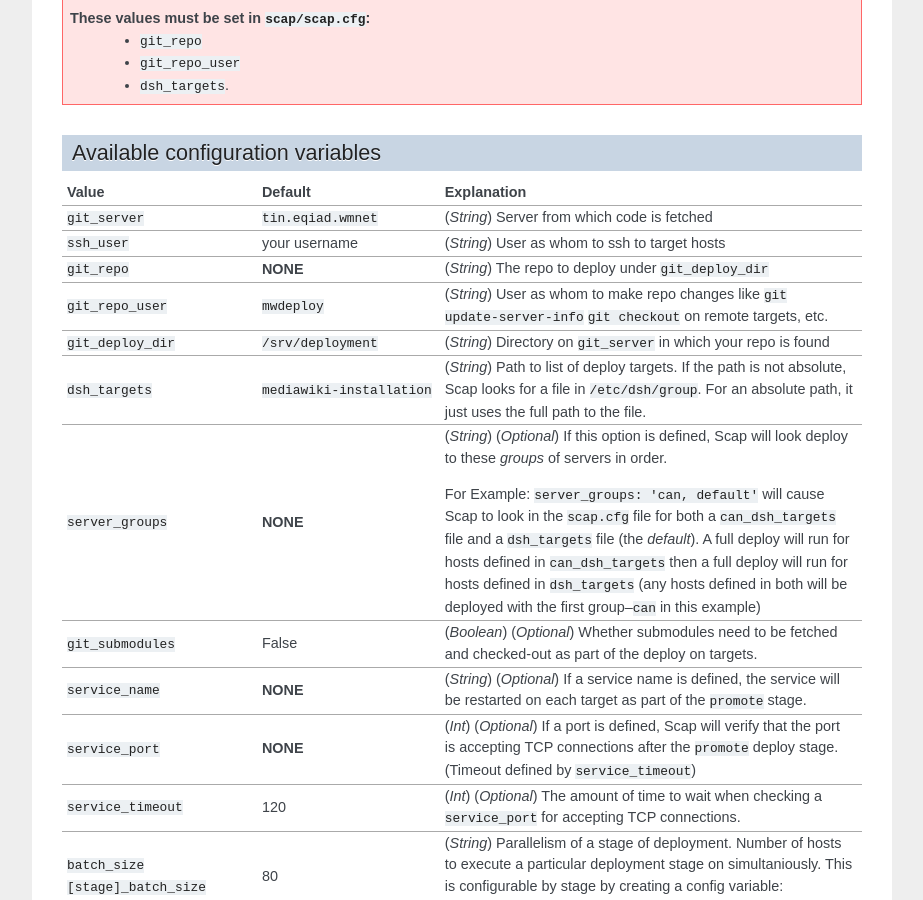
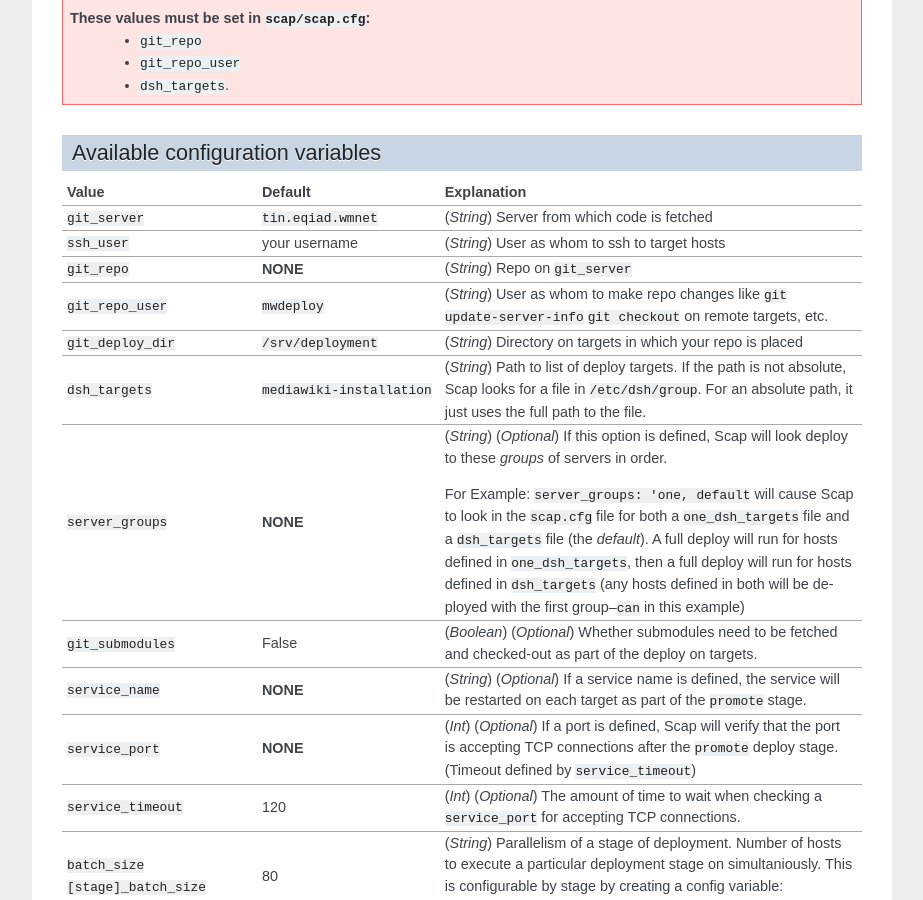
Before and after one commit to wikimedia/mediawiki-tools-scap, a Sphinx documentation site: the page built from docs/scap3/repo_config.rst, in a window 1280 px wide and 900 px high, scrolled down 501 px. Shown: the whole window, without its empty margins (198-1121 px from the left). Built offline with Sphinx 7.4.7, drawn with Linux system fonts in a browser that asks for light colours.

Commit message:
Begin to remove `git_deploy_dir` assumptions
Summary:
We don't want to enforce a directory structure where
`config['git_deploy_dir']` has to be the root of all deploy-type
applications. For one thing, since `/srv/deployment` on beta is actually
`/mnt/srv/deployment` the `deploy` command blows up. We want to enforce
`git_deploy_dir` on targets, but not on hosts.

This attempts to remove that assumption for both `deploy-log` and `deploy`
while still keeping it as a strict requirement for `deploy-local`.

In the docs the items, `git_deploy_dir` and `git_repo` were updated. I
think that this giant table, while it looks nice in its final state, is
going to create some painful diffs every time we touch it.

Bug: T116207
Change-Id: Ib209cc87e1f2a7ffbdbf67ec985975b99ea7c45c

Test Plan:
1. Make sure that normal deploy works
2. Try deploy from deployment-bastion

Reviewers: mmodell, dduvall, demon, #release-engineering-team, mobrovac

Reviewed By: mobrovac

Maniphest Tasks: T116207

Differential Revision: https://phabricator.wikimedia.org/D58

```diff
--- a/docs/scap3/repo_config.rst
+++ b/docs/scap3/repo_config.rst
@@ -34,123 +34,124 @@
 
 Available configuration variables
 ~~~~~~~~~~~~~~~~~~~~~~~~~~~~~~~~~
-+-----------------------------+----------------------------+------------------------------------+
-| Value                       | Default                    | Explanation                        |
-+=============================+============================+====================================+
-|  ``git_server``             | ``tin.eqiad.wmnet``        | (*String*) Server from             |
-|                             |                            | which code is fetched              |
-+-----------------------------+----------------------------+------------------------------------+
-|  ``ssh_user``               | your username              | (*String*) User as whom            |
-|                             |                            | to ssh to target hosts             |
-+-----------------------------+----------------------------+------------------------------------+
-|  ``git_repo``               | **NONE**                   | (*String*) The repo to             |
-|                             |                            | deploy under                       |
-|                             |                            | ``git_deploy_dir``                 |
-+-----------------------------+----------------------------+------------------------------------+
-| ``git_repo_user``           | ``mwdeploy``               | (*String*) User as whom            |
-|                             |                            | to make repo changes               |
-|                             |                            | like ``git update-server-info``    |
-|                             |                            | ``git checkout`` on remote         |
-|                             |                            | targets, etc.                      |
-+-----------------------------+----------------------------+------------------------------------+
-| ``git_deploy_dir``          | ``/srv/deployment``        | (*String*) Directory on            |
-|                             |                            | ``git_server`` in which            |
-|                             |                            | your repo is found                 |
-+-----------------------------+----------------------------+------------------------------------+
-| ``dsh_targets``             | ``mediawiki-installation`` | (*String*) Path to list            |
-|                             |                            | of deploy targets. If              |
-|                             |                            | the path is not absolute,          |
-|                             |                            | Scap looks for a file in           |
-|                             |                            | ``/etc/dsh/group``. For            |
-|                             |                            | an absolute path, it just          |
-|                             |                            | uses the full path to              |
-|                             |                            | the file.                          |
-+-----------------------------+----------------------------+------------------------------------+
-| ``server_groups``           | **NONE**                   | (*String*) (*Optional*)            |
-|                             |                            | If this option is defined,         |
-|                             |                            | Scap will look deploy to           |
-|                             |                            | these *groups* of servers in order.|
-|                             |                            |                                    |
-|                             |                            | For Example:                       |
-|                             |                            | ``server_groups: 'can, default'``  |
-|                             |                            | will cause Scap to look in         |
-|                             |                            | the ``scap.cfg`` file for          |
-|                             |                            | both a ``can_dsh_targets``         |
-|                             |                            | file and a ``dsh_targets``         |
-|                             |                            | file (the `default`). A full       |
-|                             |                            | deploy will run for hosts          |
-|                             |                            | defined in ``can_dsh_targets``     |
-|                             |                            | then a full deploy                 |
-|                             |                            | will run for hosts defined         |
-|                             |                            | in ``dsh_targets``                 |
-|                             |                            | (any hosts defined in both         |
-|                             |                            | will be deployed with the          |
-|                             |                            | first group--``can``               |
-|                             |                            | in this example)                   |
-+-----------------------------+----------------------------+------------------------------------+
-| ``git_submodules``          | False                      | (*Boolean*) (*Optional*)           |
-|                             |                            | Whether submodules need            |
-|                             |                            | to be fetched and                  |
-|                             |                            | checked-out as part of             |
-|                             |                            | the deploy on targets.             |
-+-----------------------------+----------------------------+------------------------------------+
-| ``service_name``            | **NONE**                   | (*String*) (*Optional*)            |
-|                             |                            | If a service name is               |
-|                             |                            | defined, the service               |
-|                             |                            | will be restarted on               |
-|                             |                            | each target as part                |
-|                             |                            | of the ``promote``                 |
-|                             |                            | stage.                             |
-+-----------------------------+----------------------------+------------------------------------+
-| ``service_port``            | **NONE**                   | (*Int*) (*Optional*)               |
-|                             |                            | If a port is defined,              |
-|                             |                            | Scap will verify that              |
-|                             |                            | the port is accepting TCP          |
-|                             |                            | connections after the              |
-|                             |                            | ``promote`` deploy stage.          |
-|                             |                            | (Timeout defined by                |
-|                             |                            | ``service_timeout``)               |
-+-----------------------------+----------------------------+------------------------------------+
-| ``service_timeout``         | 120                        | (*Int*) (*Optional*) The           |
-|                             |                            | amount of time to wait             |
-|                             |                            | when checking a                    |
-|                             |                            | ``service_port``                   |
-|                             |                            | for accepting TCP                  |
-|                             |                            | connections.                       |
-+-----------------------------+----------------------------+------------------------------------+
-| ``batch_size``              | 80                         | (*String*) Parallelism             |
-| ``[stage]_batch_size``      |                            | of a stage of deployment.          |
-|                             |                            | Number of hosts to                 |
-|                             |                            | execute a particular               |
-|                             |                            | deployment stage on                |
-|                             |                            | simultaniously. This               |
-|                             |                            | is configurable by                 |
-|                             |                            | stage by creating                  |
-|                             |                            | a config variable:                 |
-|                             |                            | ``[stage]_batch_size``             |
-+-----------------------------+----------------------------+------------------------------------+
-| ``config_deploy``           | False                      | (*Boolean*) (*Optional*)           |
-|                             |                            | if ``True``, the                   |
-|                             |                            | ``./scap/config-files.yaml``       |
-|                             |                            | file will be parsed, any           |
-|                             |                            | templates defined inside           |
-|                             |                            | will be evaluated with jinja2      |
-|                             |                            | and deployed.                      |
-+-----------------------------+----------------------------+------------------------------------+
-| ``git_upstream_submodules`` | False                      | (*Boolean*) If ``True``,           |
-|                             |                            | submodules will **NOT** be         |
-|                             |                            | fetched from                       |
-|                             |                            | ``git_deploy_server``,             |
-|                             |                            | but from the git server            |
-|                             |                            | defined in ``.gitmodules``         |
-+-----------------------------+----------------------------+------------------------------------+
-| ``nrpe_dir``                | ``/etc/nagios/nrpe.d``     | (*String*) Directory in            |
-|                             |                            | which nrpe checks are              |
-|                             |                            | stored                             |
-+-----------------------------+----------------------------+------------------------------------+
-| ``perform_checks``          | True                       | (*Boolean*) If ``True``,           |
-|                             |                            | checks defined in                  |
-|                             |                            | ``./scap/checks.yaml``             |
-|                             |                            | will be performed after            |
-|                             |                            | each-stage of checkout.            |
-+-----------------------------+----------------------------+------------------------------------+
++----------------------------+---------------------------+---------------------------------+
+| Value                      | Default                   | Explanation                     |
++============================+===========================+=================================+
+| ``git_server``             | ``tin.eqiad.wmnet``       | (*String*) Server from          |
+|                            |                           | which code is fetched           |
++----------------------------+---------------------------+---------------------------------+
+| ``ssh_user``               | your username             | (*String*) User as whom         |
+|                            |                           | to ssh to target hosts          |
++----------------------------+---------------------------+---------------------------------+
+| ``git_repo``               | **NONE**                  | (*String*) Repo on              |
+|                            |                           | ``git_server``                  |
+|                            |                           |                                 |
++----------------------------+---------------------------+---------------------------------+
+| ``git_repo_user``          | ``mwdeploy``              | (*String*) User as whom         |
+|                            |                           | to make repo changes            |
+|                            |                           | like                            |
+|                            |                           | ``git update-server-info``      |
+|                            |                           | ``git checkout``                |
+|                            |                           | on remote targets, etc.         |
++----------------------------+---------------------------+---------------------------------+
+| ``git_deploy_dir``         | ``/srv/deployment``       | (*String*) Directory on         |
+|                            |                           | targets in which                |
+|                            |                           | your repo is placed             |
++----------------------------+---------------------------+---------------------------------+
+| ``dsh_targets``            | ``mediawiki-installation``| (*String*) Path to list         |
+|                            |                           | of deploy targets. If           |
+|                            |                           | the path is not absolute,       |
+|                            |                           | Scap looks for a file in        |
+|                            |                           | ``/etc/dsh/group``. For         |
+|                            |                           | an absolute path, it just       |
+|                            |                           | uses the full path to           |
+|                            |                           | the file.                       |
++----------------------------+---------------------------+---------------------------------+
+| ``server_groups``          | **NONE**                  | (*String*) (*Optional*)         |
+|                            |                           | If this option is defined,      |
+|                            |                           | Scap will look deploy to        |
+|                            |                           | these *groups* of servers       |
+|                            |                           | in order.                       |
+|                            |                           |                                 |
+|                            |                           | For Example:                    |
+|                            |                           | ``server_groups: 'one, default``|
+|                            |                           | will cause Scap to look in      |
+|                            |                           | the ``scap.cfg`` file for       |
+|                            |                           | both a ``one_dsh_targets``      |
+|                            |                           | file and a ``dsh_targets``      |
+|                            |                           | file (the `default`). A full    |
+|                            |                           | deploy will run for hosts       |
+|                            |                           | defined in ``one_dsh_targets``, |
+|                            |                           | then a full deploy will run for |
+|                            |                           | hosts defined in ``dsh_targets``|
+|                            |                           | (any hosts defined in both      |
+|                            |                           | will be deployed with the       |
+|                            |                           | first group--``can``            |
+|                            |                           | in this example)                |
++----------------------------+---------------------------+---------------------------------+
+| ``git_submodules``         | False                     | (*Boolean*) (*Optional*)        |
+|                            |                           | Whether submodules need         |
+|                            |                           | to be fetched and               |
+|                            |                           | checked-out as part of          |
+|                            |                           | the deploy on targets.          |
++----------------------------+---------------------------+---------------------------------+
+| ``service_name``           | **NONE**                  | (*String*) (*Optional*)         |
+|                            |                           | If a service name is            |
+|                            |                           | defined, the service            |
+|                            |                           | will be restarted on            |
+|                            |                           | each target as part             |
+|                            |                           | of the ``promote``              |
+|                            |                           | stage.                          |
++----------------------------+---------------------------+---------------------------------+
+| ``service_port``           | **NONE**                  | (*Int*) (*Optional*)            |
+|                            |                           | If a port is defined,           |
+|                            |                           | Scap will verify that           |
+|                            |                           | the port is accepting TCP       |
+|                            |                           | connections after the           |
+|                            |                           | ``promote`` deploy stage.       |
+|                            |                           | (Timeout defined by             |
+|                            |                           | ``service_timeout``)            |
++----------------------------+---------------------------+---------------------------------+
+| ``service_timeout``        | 120                       | (*Int*) (*Optional*) The        |
+|                            |                           | amount of time to wait          |
+|                            |                           | when checking a                 |
+|                            |                           | ``service_port``                |
+|                            |                           | for accepting TCP               |
+|                            |                           | connections.                    |
++----------------------------+---------------------------+---------------------------------+
+| ``batch_size``             | 80                        | (*String*) Parallelism          |
+| ``[stage]_batch_size``     |                           | of a stage of deployment.       |
+|                            |                           | Number of hosts to              |
+|                            |                           | execute a particular            |
+|                            |                           | deployment stage on             |
+|                            |                           | simultaniously. This            |
+|                            |                           | is configurable by              |
+|                            |                           | stage by creating               |
+|                            |                           | a config variable:              |
+|                            |                           | ``[stage]_batch_size``          |
++----------------------------+---------------------------+---------------------------------+
+| ``config_deploy``          | False                     | (*Boolean*) (*Optional*)        |
+|                            |                           | if ``True``, the                |
+|                            |                           | ``./scap/config-files.yaml``    |
+|                            |                           | file will be parsed, any        |
+|                            |                           | templates defined inside        |
+|                            |                           | will be evaluated with jinja2   |
+|                            |                           | and deployed.                   |
++----------------------------+---------------------------+---------------------------------+
+| ``git_upstream_submodules``| False                     | (*Boolean*) If ``True``,        |
+|                            |                           | submodules will **NOT** be      |
+|                            |                           | fetched from                    |
+|                            |                           | ``git_deploy_server``,          |
+|                            |                           | but from the git server         |
+|                            |                           | defined in ``.gitmodules``      |
++----------------------------+---------------------------+---------------------------------+
+| ``nrpe_dir``               | ``/etc/nagios/nrpe.d``    | (*String*) Directory in         |
+|                            |                           | which nrpe checks are           |
+|                            |                           | stored                          |
++----------------------------+---------------------------+---------------------------------+
+| ``perform_checks``         | True                      | (*Boolean*) If ``True``,        |
+|                            |                           | checks defined in               |
+|                            |                           | ``./scap/checks.yaml``          |
+|                            |                           | will be performed after         |
+|                            |                           | each-stage of checkout.         |
++----------------------------+---------------------------+---------------------------------+
```
Also changed, not shown: 1 other file.
